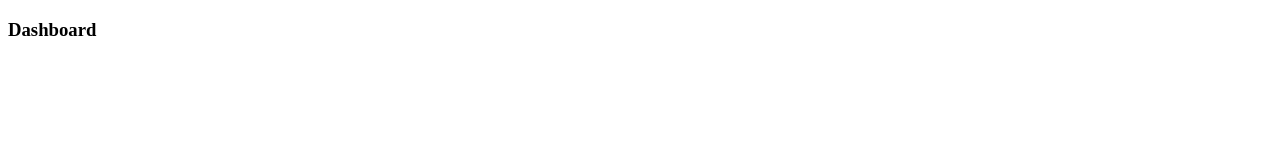
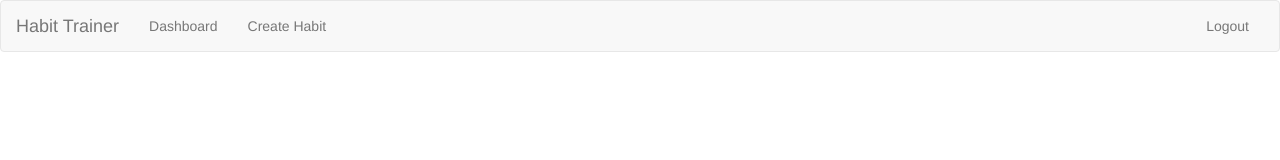
Before and after one commit to greenfield-apollo/greenfield-apollo, a website: page client/index.html in a window 1280 px wide. Drawn offline with nearby package versions, Linux system fonts and the light colour scheme.

Commit message:
implement navbar

```diff
--- a/client/index.html
+++ b/client/index.html
@@ -3,8 +3,30 @@
   <head>
     <meta charset="utf-8" />
     <title>Habit Trainer</title>
+    <link rel="stylesheet" href="lib/bootstrap/dist/css/bootstrap.min.css">
   </head>
   <body>
-    <h3>Dashboard</h3>
+    <nav class="navbar navbar-default">
+      <div class="container-fluid">
+        <div class="navbar-header">
+          <button type="button" class="navbar-toggle collapsed" data-toggle="collapse" data-target="#bs-example-navbar-collapse-1" aria-expanded="false">
+            <span class="sr-only">Toggle navigation</span>
+            <span class="icon-bar"></span>
+            <span class="icon-bar"></span>
+            <span class="icon-bar"></span>
+          </button>
+          <a class="navbar-brand" href="#/tracks">Habit Trainer</a>
+        </div>
+        <div class="collapse navbar-collapse" id="bs-example-navbar-collapse-1">
+          <ul class="nav navbar-nav">
+            <li><a href="#/tracks">Dashboard</a></li>
+            <li><a href="#/upload">Create Habit</a></li>
+          </ul>
+          <ul class="nav navbar-nav navbar-right">
+            <li><a href="#/login">Logout</a></li>
+          </ul>
+        </div>
+      </div>
+    </nav>
   </body>
 </html>
```
